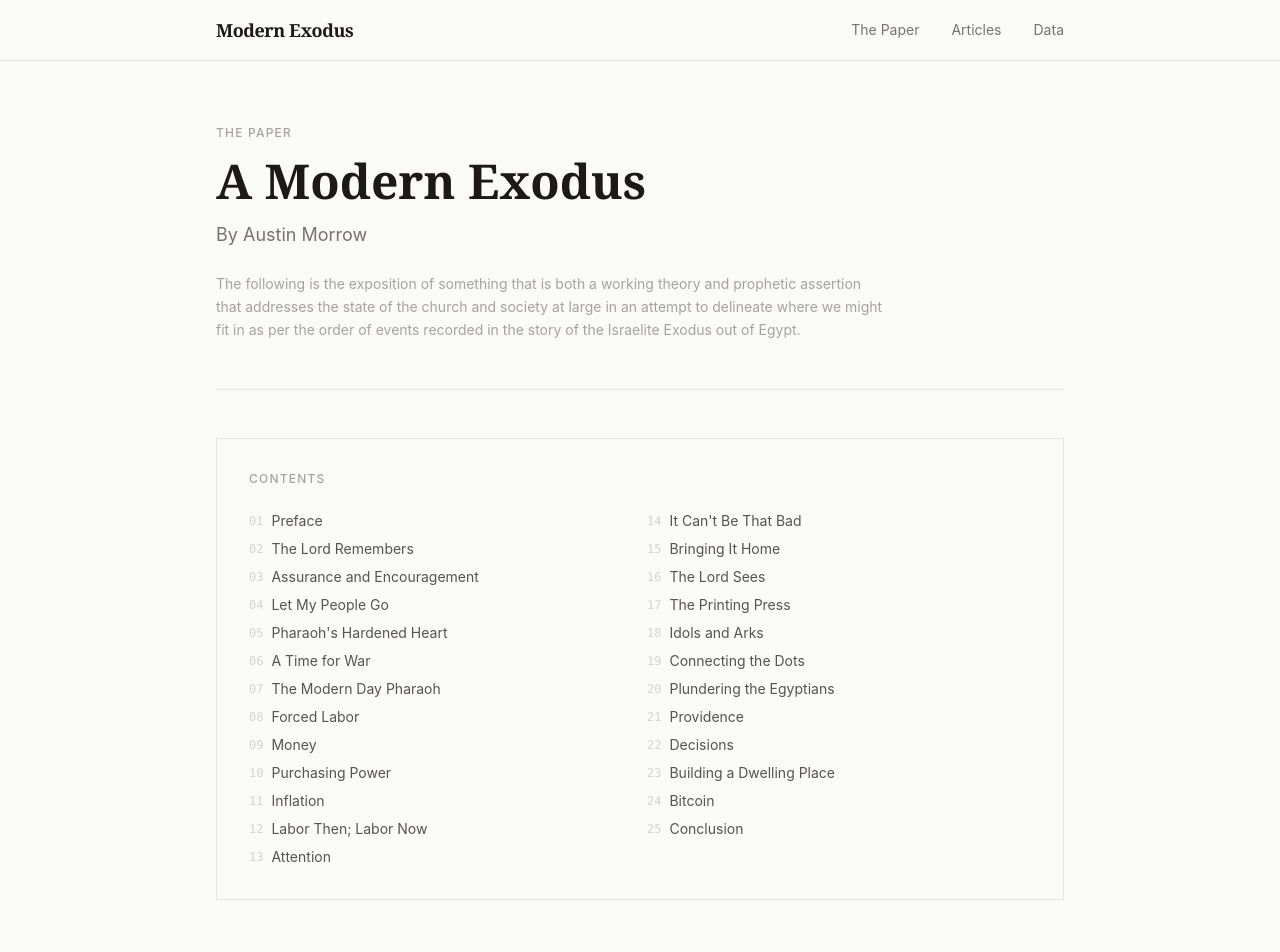
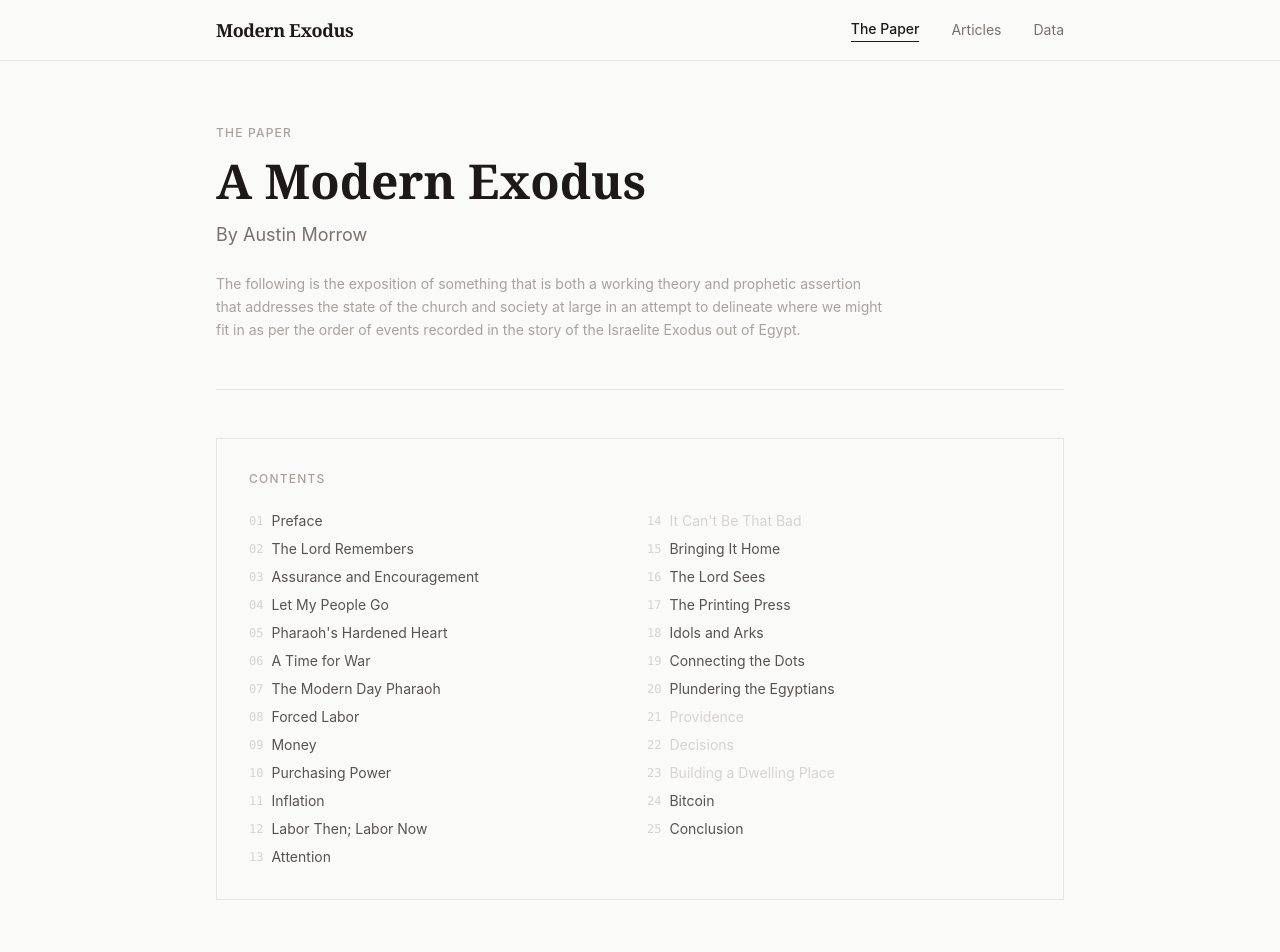
Before and after one commit to Auxmos-hub/modernexodus, a Next.js app: page /paper in a window 1280 px wide. Shown: the top 952 px of the page. Built offline with nearby package versions, Linux system fonts and the light colour scheme.

Commit message:
Add active nav state and link paper TOC to sections

```diff
--- a/app/paper/page.tsx
+++ b/app/paper/page.tsx
@@ -29,39 +29,48 @@ export default function PaperPage() {
         <p className="text-xs font-medium text-stone-400 uppercase tracking-widest mb-6">
           Contents
         </p>
-        <ol className="space-y-2 text-sm text-stone-600 columns-2">
+        <ol className="space-y-2 text-sm columns-2">
           {[
-            "Preface",
-            "The Lord Remembers",
-            "Assurance and Encouragement",
-            "Let My People Go",
-            "Pharaoh's Hardened Heart",
-            "A Time for War",
-            "The Modern Day Pharaoh",
-            "Forced Labor",
-            "Money",
-            "Purchasing Power",
-            "Inflation",
-            "Labor Then; Labor Now",
-            "Attention",
-            "It Can't Be That Bad",
-            "Bringing It Home",
-            "The Lord Sees",
-            "The Printing Press",
-            "Idols and Arks",
-            "Connecting the Dots",
-            "Plundering the Egyptians",
-            "Providence",
-            "Decisions",
-            "Building a Dwelling Place",
-            "Bitcoin",
-            "Conclusion",
+            { title: "Preface", id: "preface" },
+            { title: "The Lord Remembers", id: "the-lord-remembers" },
+            { title: "Assurance and Encouragement", id: "assurance" },
+            { title: "Let My People Go", id: "let-my-people-go" },
+            { title: "Pharaoh's Hardened Heart", id: "pharaohs-hardened-heart" },
+            { title: "A Time for War", id: "a-time-for-war" },
+            { title: "The Modern Day Pharaoh", id: "the-modern-day-pharaoh" },
+            { title: "Forced Labor", id: "forced-labor" },
+            { title: "Money", id: "money" },
+            { title: "Purchasing Power", id: "purchasing-power" },
+            { title: "Inflation", id: "inflation" },
+            { title: "Labor Then; Labor Now", id: "labor-then-labor-now" },
+            { title: "Attention", id: "attention" },
+            { title: "It Can't Be That Bad", id: null },
+            { title: "Bringing It Home", id: "bringing-it-home" },
+            { title: "The Lord Sees", id: "the-lord-sees" },
+            { title: "The Printing Press", id: "the-printing-press" },
+            { title: "Idols and Arks", id: "idols-and-arks" },
+            { title: "Connecting the Dots", id: "connecting-the-dots" },
+            { title: "Plundering the Egyptians", id: "plundering-the-egyptians" },
+            { title: "Providence", id: null },
+            { title: "Decisions", id: null },
+            { title: "Building a Dwelling Place", id: null },
+            { title: "Bitcoin", id: "bitcoin" },
+            { title: "Conclusion", id: "conclusion" },
           ].map((section, i) => (
-            <li key={section} className="flex items-start gap-2">
-              <span className="text-stone-300 font-mono text-xs mt-0.5 tabular-nums">
+            <li key={section.title} className="flex items-start gap-2">
+              <span className="text-stone-300 font-mono text-xs mt-0.5 tabular-nums shrink-0">
                 {String(i + 1).padStart(2, "0")}
               </span>
-              <span>{section}</span>
+              {section.id ? (
+                <a
+                  href={`#${section.id}`}
+                  className="text-stone-600 hover:text-stone-900 transition-colors"
+                >
+                  {section.title}
+                </a>
+              ) : (
+                <span className="text-stone-300">{section.title}</span>
+              )}
             </li>
           ))}
         </ol>
--- a/components/Nav.tsx
+++ b/components/Nav.tsx
@@ -1,22 +1,43 @@
+'use client'
+
 import Link from "next/link";
+import { usePathname } from "next/navigation";
 
 export default function Nav() {
+  const pathname = usePathname();
+
+  const links = [
+    { href: "/paper", label: "The Paper" },
+    { href: "/articles", label: "Articles" },
+    { href: "/data", label: "Data" },
+  ];
+
   return (
     <nav className="border-b border-stone-200 bg-stone-50/80 backdrop-blur-sm sticky top-0 z-10">
       <div className="max-w-4xl mx-auto px-6 py-4 flex items-center justify-between">
-        <Link href="/" className="font-display text-lg font-semibold tracking-tight text-stone-900">
+        <Link
+          href="/"
+          className="font-display text-lg font-semibold tracking-tight text-stone-900"
+        >
           Modern Exodus
         </Link>
-        <div className="flex items-center gap-8 text-sm text-stone-500">
-          <Link href="/paper" className="hover:text-stone-900 transition-colors">
-            The Paper
-          </Link>
-          <Link href="/articles" className="hover:text-stone-900 transition-colors">
-            Articles
-          </Link>
-          <Link href="/data" className="hover:text-stone-900 transition-colors">
-            Data
-          </Link>
+        <div className="flex items-center gap-8 text-sm">
+          {links.map(({ href, label }) => {
+            const active = pathname === href || pathname.startsWith(href + "/");
+            return (
+              <Link
+                key={href}
+                href={href}
+                className={
+                  active
+                    ? "text-stone-900 font-medium border-b border-stone-900 pb-0.5"
+                    : "text-stone-500 hover:text-stone-900 transition-colors"
+                }
+              >
+                {label}
+              </Link>
+            );
+          })}
         </div>
       </div>
     </nav>
```
